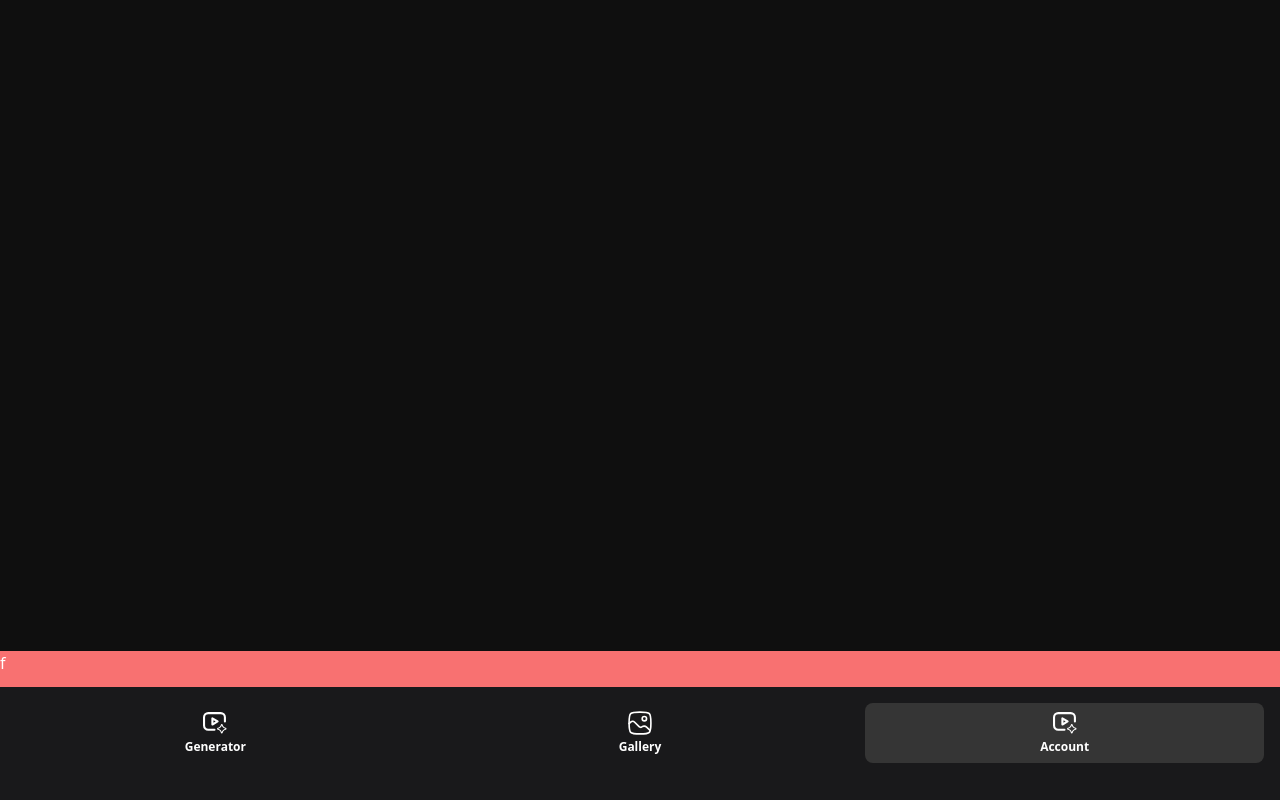
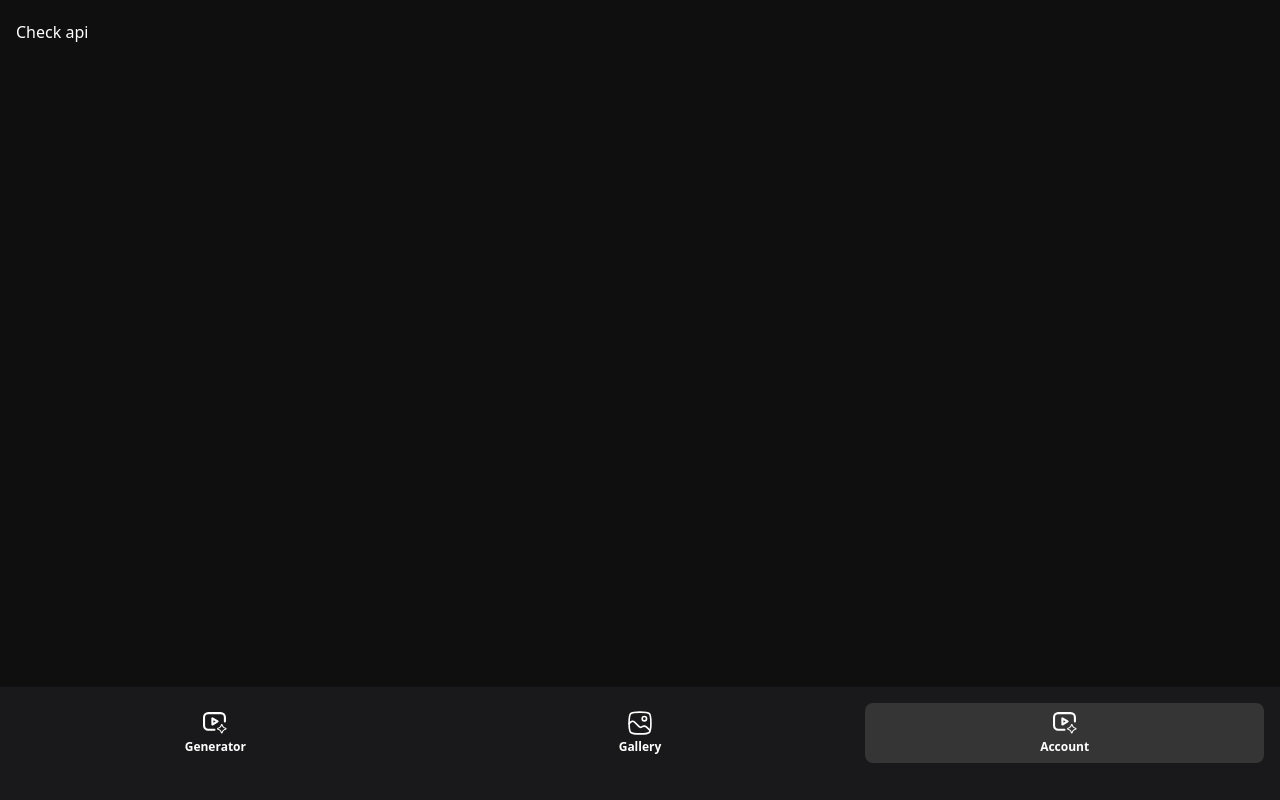
Before and after one commit to root9464/NextJs_UnaiVideo, a Next.js app: page /account in a window 1280 px wide. Built offline with nearby package versions, Linux system fonts and the light colour scheme; no server answers.

Commit message:
add button check api

```diff
--- a/src/modules/Account/Module.tsx
+++ b/src/modules/Account/Module.tsx
@@ -1,7 +1,13 @@
+'use client';
+import { axiosFrontend } from '@/shared/utils/axios';
+
 export const AccountPageFlow = () => {
+  const checkApi = () => {
+    axiosFrontend.get('/?name=123').then((res) => console.log(res.data));
+  };
   return (
     <div className='relative h-[calc(100%-113px)] w-full px-4 py-5'>
-      <div className='absolute bottom-0 left-0 h-9 w-full bg-red-400'>f</div>
+      <button onClick={checkApi}>Check api</button>
     </div>
   );
 };
```
